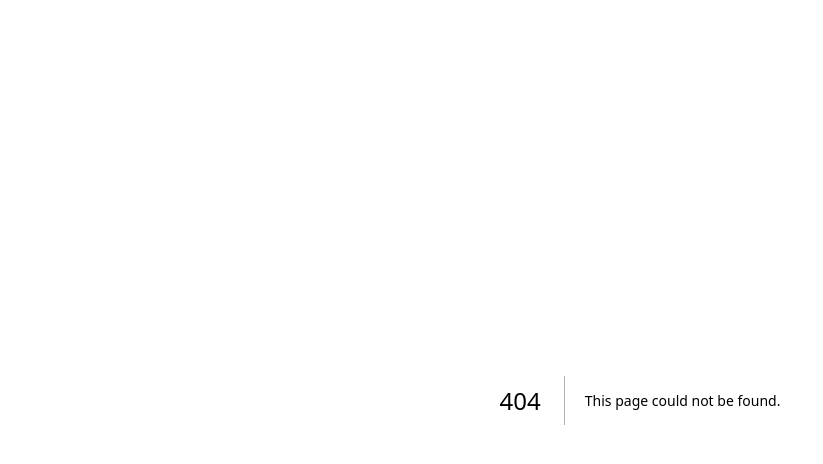
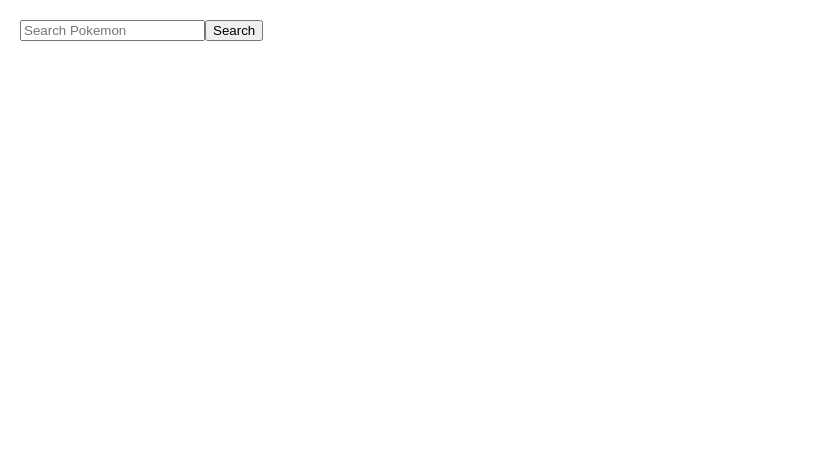
Before and after one commit to ashwanthdurairaj/pff, a Next.js app in the folder week4/: page /pokesearch in a window 1280 px wide. Before the commit this address had no page. Shown: the top 464 px of the page, without its empty margins (0-823 px from the left). Built offline with nearby package versions, Linux system fonts and the light colour scheme.

Commit message:
add pokesearch route with pokemon search tab

```diff
--- /dev/null
+++ b/week4/src/pages/pokesearch.tsx
@@ -0,0 +1,103 @@
+import React, {ChangeEvent, FormEvent, SetStateAction, useState} from 'react'
+
+interface searchProps{
+    search: string;
+    change: (event: ChangeEvent<HTMLInputElement>) => void;
+    submit: (event: FormEvent<HTMLFormElement>) => void;
+}
+
+interface displayProps{
+    display: {name: string,
+        id: string,
+        type: string[],
+        picture: string
+    };
+}
+
+const Search : React.FC<searchProps> = ({search, change, submit}) =>
+{
+
+    return (
+        <form onSubmit = {submit}>
+            <input type = "text" placeholder = "Search Pokemon" value = {search} onChange = {change} />
+            <button type = "submit">Search</button>
+        </form>
+    )
+
+}
+
+function PokeSearch()
+{
+
+    const [display, setDisplay] = useState({
+        name : "",
+        id: "",
+        type: [],
+        picture: "",
+    })
+
+    const [search, setSearch] = useState("")
+
+    const onChange = (event : ChangeEvent<HTMLInputElement>) => {
+        setSearch(event.target.value)
+    }
+
+    const submit = (event : FormEvent<HTMLFormElement>) => {
+
+        event.preventDefault()
+        fetch(`https://pokeapi.co/api/v2/pokemon/${search}`).then(data => data.json()
+        )
+        .then(function(pokemon : Record<string, any>){
+            // pokemon.types.forEach((object : Record<string, any>) => {
+            //     console.log(object.type)
+            // })
+            setDisplay(prevState => ({
+                ...prevState,
+                name: pokemon.name,
+                id: pokemon.id,
+                picture: pokemon.sprites.front_default,
+                type: pokemon.types.map((pokemon : Record<string, any>) => (pokemon.type.name))
+              }))
+        })
+    }
+
+
+    return (
+        <>
+        <Search search = {search} change = {onChange} submit = {submit}/>
+        <DisplayTable display = {display}/>
+        </>
+    )
+}
+
+const DisplayTable : React.FC<displayProps> = ({display}) =>
+{
+    const {name, id, type, picture} = display
+    return (
+        <>
+        <div>
+            {name}
+        </div>
+        <div>
+            {id}
+        </div>
+        <div>
+        {type.map((pokemon, index) => (
+        <div key={index}>
+          <p>{pokemon}</p>
+        </div>
+        ))}
+        </div>
+        <div>
+            <img src={picture}></img>
+        </div>
+        </>
+    )
+}
+
+// function DisplayPokemon()
+// {
+
+// }
+
+export default PokeSearch
```
Also changed, not shown: week4/package.json (+4 -4 lines), 1 other file (tests, documents, lock files or other folders).
